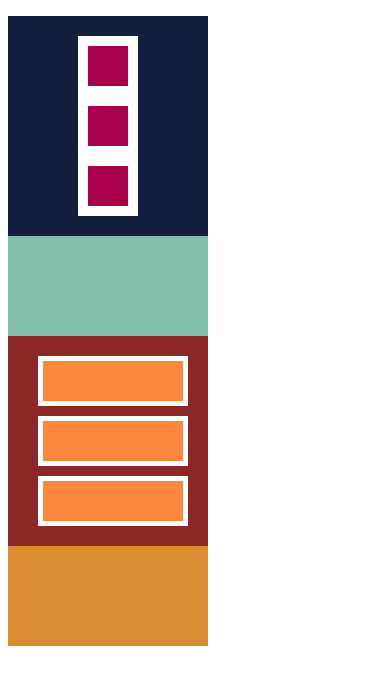
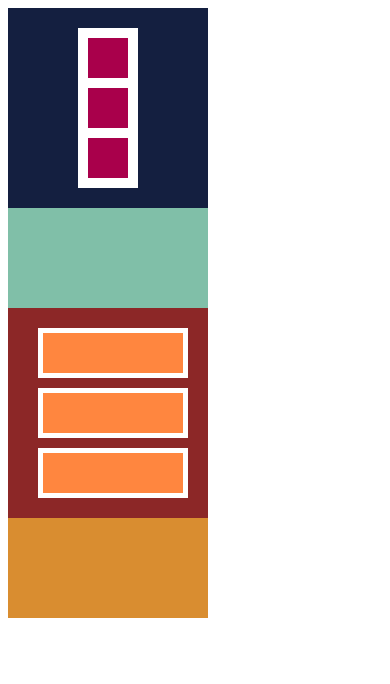
Before and after one commit to yorutaro/curriculum, a plain HTML site: page 1/index.html in a window 390 px wide. Drawn offline with Linux system fonts and the light colour scheme.

Commit message:
【再提出】２章チェックテスト
ヘッダー内ボックスの修正

```diff
--- a/1/index.html
+++ b/1/index.html
@@ -10,11 +10,11 @@
 </head>
 <body>
     <div class="header">
-        <ul>
-            <li><div class="item"></div></li>
-            <li><div class="item"></div></li>
-            <li><div class="item"></div></li>
-        </ul>
+        <div class="items1">
+            <div class="item"></div>
+            <div class="item"></div>
+            <div class="item"></div>
+        </div>
     </div>
     <div class="main">
         <div class="left"></div>
--- a/1/smartstyle.css
+++ b/1/smartstyle.css
@@ -1,13 +1,13 @@
 @media screen and (max-width: 479px) {
     .header{
         width: 200px;
-        height: 220px;
+        height: 200px;
     }
-    .header ul{
-        display: flex;
+    .items1{
+        width: auto;
+        height: 140px;
         flex-direction: column;
-        padding: 20px 70px;
-
+        left: 70px;
     }
     .main{
         display: block;
--- a/1/style.css
+++ b/1/style.css
@@ -2,19 +2,19 @@
     background-color: #141f40;
     height: 100px;
     width: 400px;
+    position:relative;
 }
 
-.header ul{
+.items1{
+    background-color: white;
+    width: 140px;
     display: flex;
-    list-style: none;
-    padding-left: 200px;
-    padding-top: 20px;
+    position:absolute;
+    left: 220px;
+    top: 20px;
+    padding: 10px 10px;
+    justify-content: space-between;
 }
-.header ul li {
-    border: solid;
-    border-color: white;
-    border-width: 10px;
-    }
 
 .item{
     background-color: #a9004b;
```
